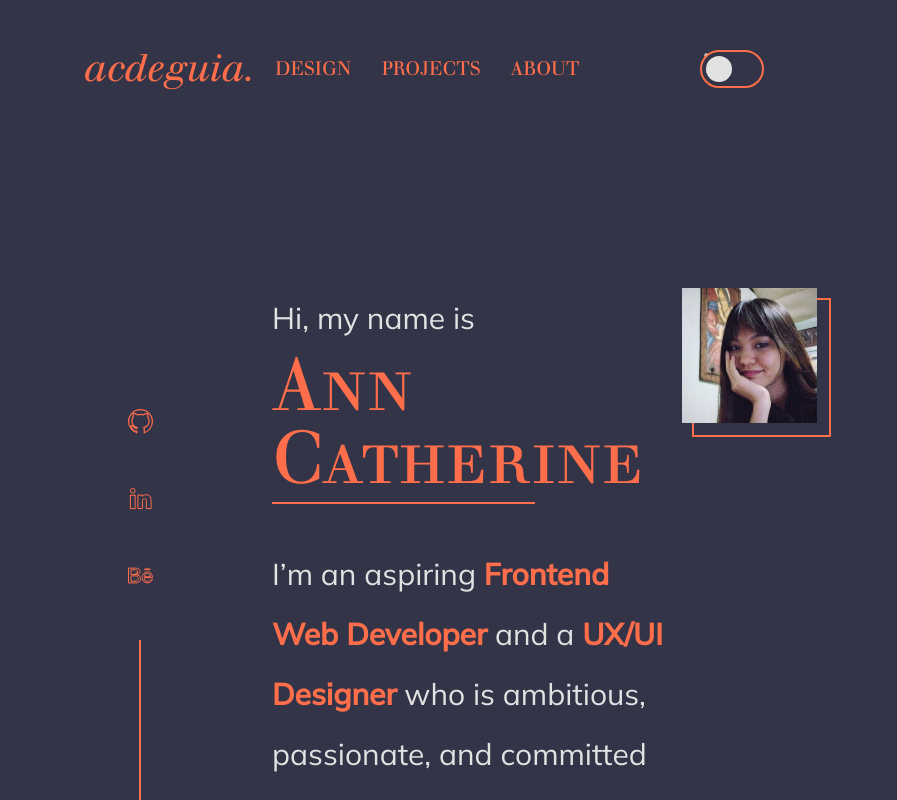
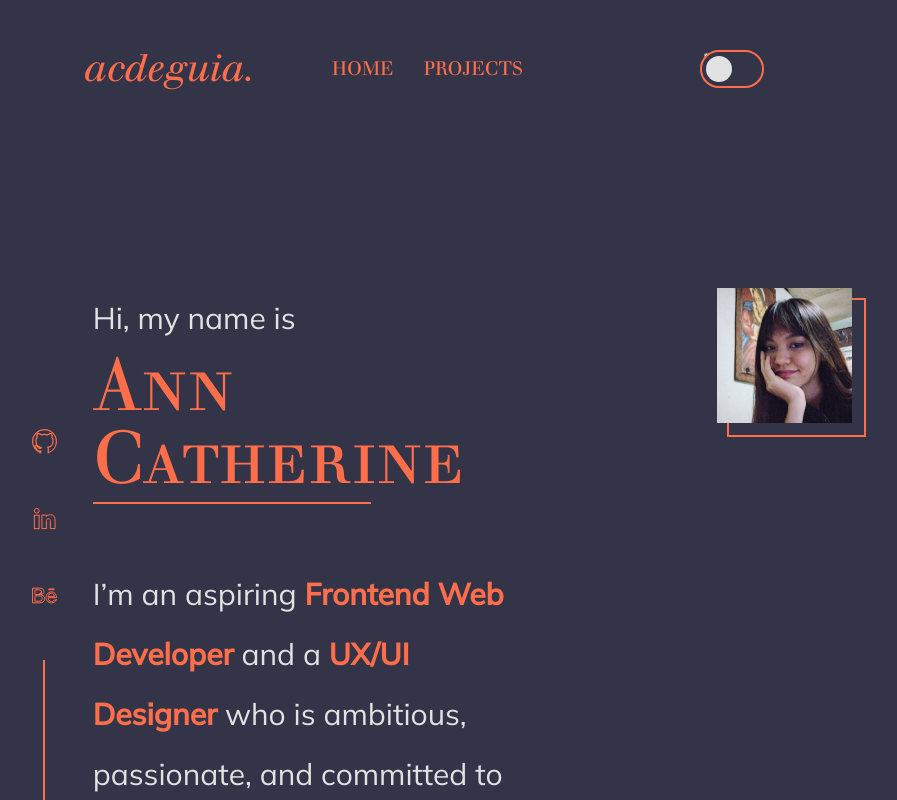
Before and after one commit to acdeguia/acdeguia-portfolio, a React (Create React App) app in the folder portfolio/: page / in a window 1280 px wide. Shown: the top 800 px of the page, without its empty margins (216-1113 px from the left). Built offline with nearby package versions, Linux system fonts and the light colour scheme.

Commit message:
Installed router

```diff
--- a/portfolio/package.json
+++ b/portfolio/package.json
@@ -8,6 +8,7 @@
     "@testing-library/user-event": "^13.5.0",
     "react": "^18.2.0",
     "react-dom": "^18.2.0",
+    "react-router-dom": "^6.14.0",
     "react-scripts": "5.0.1",
     "web-vitals": "^2.1.4"
   },
--- a/portfolio/src/App.js
+++ b/portfolio/src/App.js
@@ -1,3 +1,5 @@
+import { BrowserRouter as Router, Routes, Route } from "react-router-dom";
+
 import Header from "./components/Header";
 import Hero from "./components/Hero";
 import Skills from "./components/Skills";
--- a/portfolio/src/components/Footer.js
+++ b/portfolio/src/components/Footer.js
@@ -1,6 +1,6 @@
 function Footer() {
     return (
-        <footer className="footer">
+        <footer className="footer flex container">
             <p>deguia.anncatherine@gmail.com</p>
         </footer>
     )
--- a/portfolio/src/components/Header.js
+++ b/portfolio/src/components/Header.js
@@ -3,9 +3,8 @@ function Header() {
     <header className="header">
       <p className="logo">acdeguia.</p>
       <ul className="header-li">
-        <li>DESIGN</li>
+        <li>HOME</li>
         <li>PROJECTS</li>
-        <li>ABOUT</li>
       </ul>
       <label className="switch">
         <input type="checkbox" id="dark-light__mode" />
--- a/portfolio/src/components/Hero.js
+++ b/portfolio/src/components/Hero.js
@@ -1,8 +1,5 @@
-import verticalLine from "../assets/vertical-line.png";
 import myImage from "../assets/myImage.png";
 import arrowHead from "../assets/arrow-head.png";
-import arrowTail from "../assets/arrow-tail.png";
-
 import githubicon from "../assets/github.svg";
 import linkedinicon from "../assets/linkedin.svg";
 import behanceicon from "../assets/behance.svg";
@@ -10,6 +7,7 @@ import behanceicon from "../assets/behance.svg";
 function Hero() {
   return (
     <section className="container hero-section">
+      <div className="hero_gap flex">
         <div className="left-main">
           <div className="social-media_links">
             <ul>
@@ -48,7 +46,6 @@ function Hero() {
 
         <div className="main-hero_right">
           <div className="image-container">
-
             <div className='box-style'></div>
             <img className="myImg" src={myImage} alt="myimage" />
           </div>
@@ -58,6 +55,7 @@ function Hero() {
             <img src={arrowHead} alt="arrow" />
           </div>
         </div>
+      </div>
     </section>
   );
 }
--- a/portfolio/src/components/MoreInfo.js
+++ b/portfolio/src/components/MoreInfo.js
@@ -3,19 +3,15 @@ import { moreProjects } from "../data/projects";
 function MoreInfo() {
   return (
     <section className="container moreInfo-section">
-      <h2 className="header_2">Design and Coding Projects</h2>
+      <h2 className="header_2">More Info & projects</h2>
       <p>
-        My web developer journey began with my pursuit of a bachelor’s degree in
-        Computer Science. From a young age, I have always felt a spark of
-        curiosity and passion for the field. The inner drive motivates me to
-        continuously push myself to learn & grow. I am deeply committed to
-        personal and professional development, constantly seeking opportunities
-        to expand my knowledge and skills.
+
+      I started my journey as a web developer when I decided to study Computer Science in college. I've always been super interested in this stuff since I was a kid. I'm always curious and passionate about it, which makes me keep learning and getting better. I'm totally dedicated to growing as a person and in my career, always trying to find ways to learn more and improve my skills. My projects aren't flawless, but they are driven by my curiosity to learn new tools and tech. I've spent tons of hours designing, developing, and refining these projects, and they've really helped me improve my skills and knowledge.
       </p>
       <div className="moreProj-container">
         {moreProjects.map((project) => (
           <div>
-            <img src={project.src} alt="{project.name}" />
+            <img className="zoomable-image" src={project.src} alt="{project.name}" />
             <div className="more-proj-desc flex">
               <p>{project.name}</p>
               <ul className="flex demo-links">
--- a/portfolio/src/components/Projects.js
+++ b/portfolio/src/components/Projects.js
@@ -11,7 +11,7 @@ function Projects() {
             key={project.id}
           >
             <div className="image-container">
-              <img src={project.src} alt={project.name} />
+              <img className="zoomable-image" src={project.src} alt={project.name} />
               <div
                 className={`proj-box-style${
                   project.id % 2 === 0 ? "Even" : "Odd"
@@ -24,7 +24,9 @@ function Projects() {
                   <div>
                     <h3>{project.name}</h3>
                     <p>{project.description}</p>
-                    <a className='demo-link' href={project.link}>Behance ↗</a>
+                    <a className="demo-link" href={project.link}>
+                      Behance ↗
+                    </a>
                   </div>
                 ) : (
                   <div>
@@ -32,10 +34,14 @@ function Projects() {
                     <p>{project.description}</p>
                     <ul className="flex demo-links">
                       <li>
-                <a className="demo-link" href={project.link}>Live ↗</a>
+                        <a className="demo-link" href={project.link}>
+                          Live ↗
+                        </a>
                       </li>
                       <li>
-                <a className="demo-link" href={project.link2}>Github ↗</a>
+                        <a className="demo-link" href={project.link2}>
+                          Github ↗
+                        </a>
                       </li>
                     </ul>
                   </div>
--- a/portfolio/src/components/Skills.js
+++ b/portfolio/src/components/Skills.js
@@ -13,6 +13,10 @@ function Skills() {
                         </div>
                     ))}
                 </div>
+                <center>
+                    <br /><br /><br /><br />
+                    <div>pagination conatiner</div>
+                </center>
             </div>
         </section>
     )
--- a/portfolio/src/index.css
+++ b/portfolio/src/index.css
@@ -303,7 +303,11 @@ input:checked + .slider:before {
 /* HERO STYLES */
 
 .hero-section {
-  margin: 150px 0;
+  align-items: center;
+  justify-content: center;
+  margin: 150px 0 250px 0;
+
+  flex-direction: column;
 }
 
 .social-media_links {
@@ -338,18 +342,18 @@ input:checked + .slider:before {
 
 .hero-main {
   flex-direction: column;
-  gap: 50px;
+  gap: 70px;
 }
 
-.left-main {
-  gap: 76px;
+.hero_gap {
+  gap: 200px;
 }
 
 .hero-main p {
   font-size: 30px;
   font-family: Mulish;
   line-height: 60px;
-  max-width: 660px;
+  max-width: 900px;
 }
 
 .hero-main h1 {
@@ -357,6 +361,7 @@ input:checked + .slider:before {
   font-family: "Justus Versalitas";
   color: var(--heading-color);
 }
+
 
 .btn {
   border-radius: 2px;
@@ -378,7 +383,6 @@ input:checked + .slider:before {
   background-color: var(--heading-color);
   color: var(--bg-color);
 }
-
 
 
 .box-style {
@@ -471,12 +475,14 @@ input:checked + .slider:before {
   position: relative;
 }
 
-/* .App {
-  max-width: 1800px;
-  justify-content: center;
-} */
+.zoomable-image {
+  transition: transform 0.3s;
+}
 
-/* skills section styles */
+.zoomable-image:hover {
+  transform: scale(1.05);
+}
+
 
 .carousel-container {
   max-width: 1054px;
@@ -609,7 +615,7 @@ cursor: pointer;
   height: 1px;
   border-radius: 4px;
   background-color: var(--heading-color);
-  bottom: 0;
+  bottom: -5px;
   left: 0;
   transform-origin: right;
   transform: scaleX(0);
@@ -624,8 +630,9 @@ cursor: pointer;
 /* more info styles */
 
 .moreInfo-section {
-  padding: 120px 0;
+  padding: 80px 0;
   align-items: center;
+  margin-bottom: 100px;
 }
 
 .moreInfo-section > p {
@@ -672,3 +679,18 @@ font-family: Mulish;
 color: var(--primary-color);
 margin-top: 50px;
 }
+
+
+/* footer styles */
+
+.footer{
+  justify-content: center;
+  align-items: center;
+  border-top: 1px solid var(--heading-color);
+  max-width: 1120px;
+  margin: auto;
+  font-family: "Justus Versalitas";
+  color: var(--heading-color);
+  font-size: 30px;
+  padding: 40px 0;
+}
```
Also changed, not shown: portfolio/public/logo512.png (deleted), 1 other file (tests, documents, lock files or other folders). Lines whose indentation alone changed are shown as unchanged.
